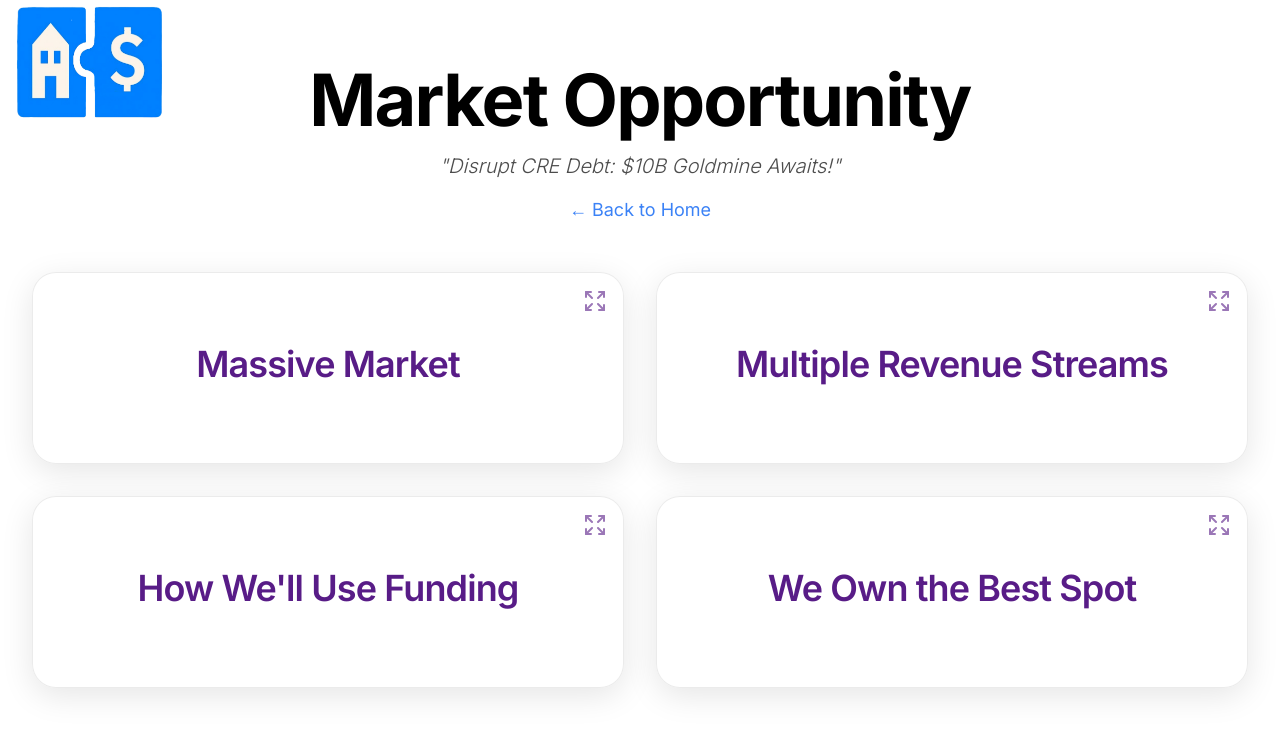
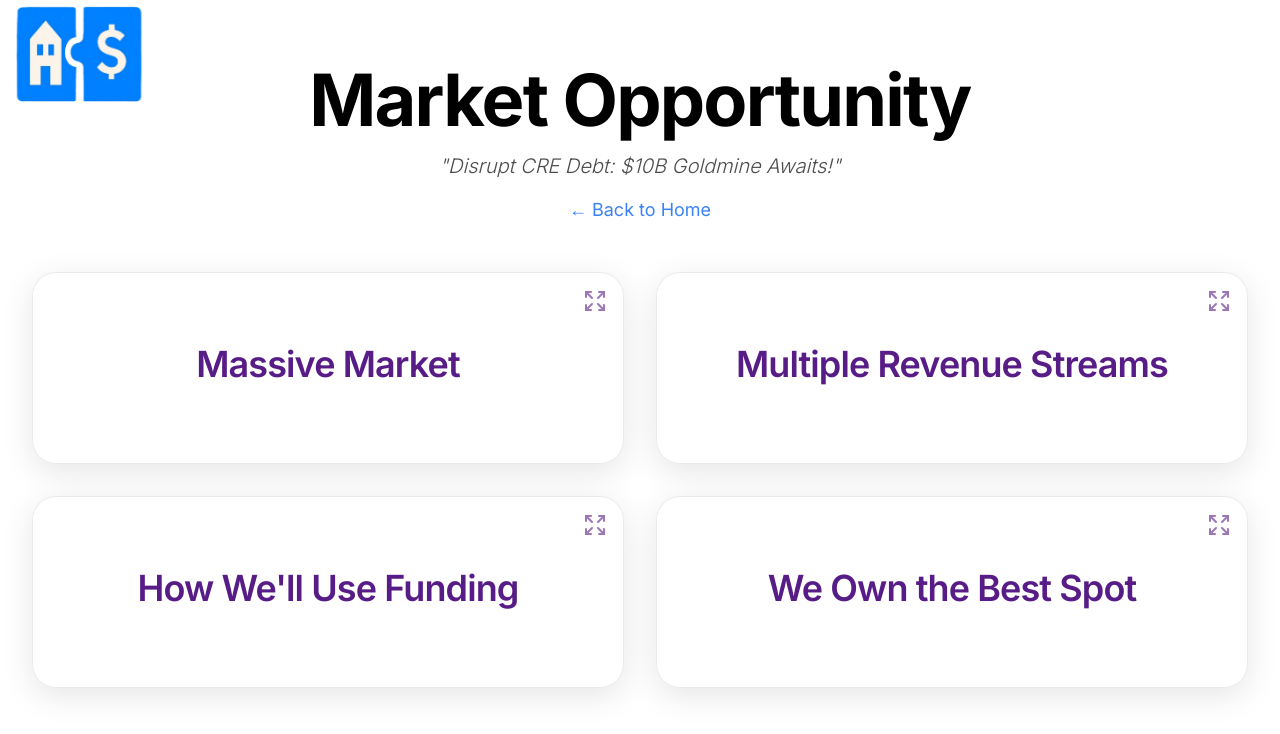
Before and after one commit to paramvora-myacara/acara-deck, a Next.js app: page /market in a window 1280 px wide. Shown: the top 734 px of the page. Built offline with nearby package versions, Linux system fonts and the light colour scheme.

Commit message:
resizing for new logo

```diff
--- a/src/components/CompetitiveAnalysisGraph.tsx
+++ b/src/components/CompetitiveAnalysisGraph.tsx
@@ -50,13 +50,13 @@ const CompetitiveAnalysisGraph = () => {
                 transform: 'translate(-50%, -50%)',
               }}
             >
-              <div className={`relative ${isCapMatch ? 'w-60 h-30 md:w-120 md:h-60' : 'w-14 h-7 md:w-24 md:h-12'}`}>
+              <div className={`relative ${isCapMatch ? 'w-32 h-16 md:w-48 md:h-24' : 'w-14 h-7 md:w-24 md:h-12'}`}>
                 {c.logoUrl ? (
                   <Image
                     src={c.logoUrl}
                     alt={`${c.name} Logo`}
                     fill
-                    sizes={isCapMatch ? "(max-width: 768px) 240px, 480px" : "(max-width: 768px) 56px, 96px"}
+                    sizes={isCapMatch ? "(max-width: 768px) 128px, 192px" : "(max-width: 768px) 56px, 96px"}
                     style={{ objectFit: 'contain' }}
                     className={isCapMatch ? 'drop-shadow-lg' : ''}
                     unoptimized
--- a/src/components/Header.tsx
+++ b/src/components/Header.tsx
@@ -11,9 +11,9 @@ export default function Header() {
           <Image
             src="/CapMatchLogo.png"
             alt="CapMatch Logo"
-            width={180}
-            height={60}
-            className="h-28 w-auto"
+            width={150}
+            height={50}
+            className="h-24 w-auto"
             priority
             unoptimized
           />
```
